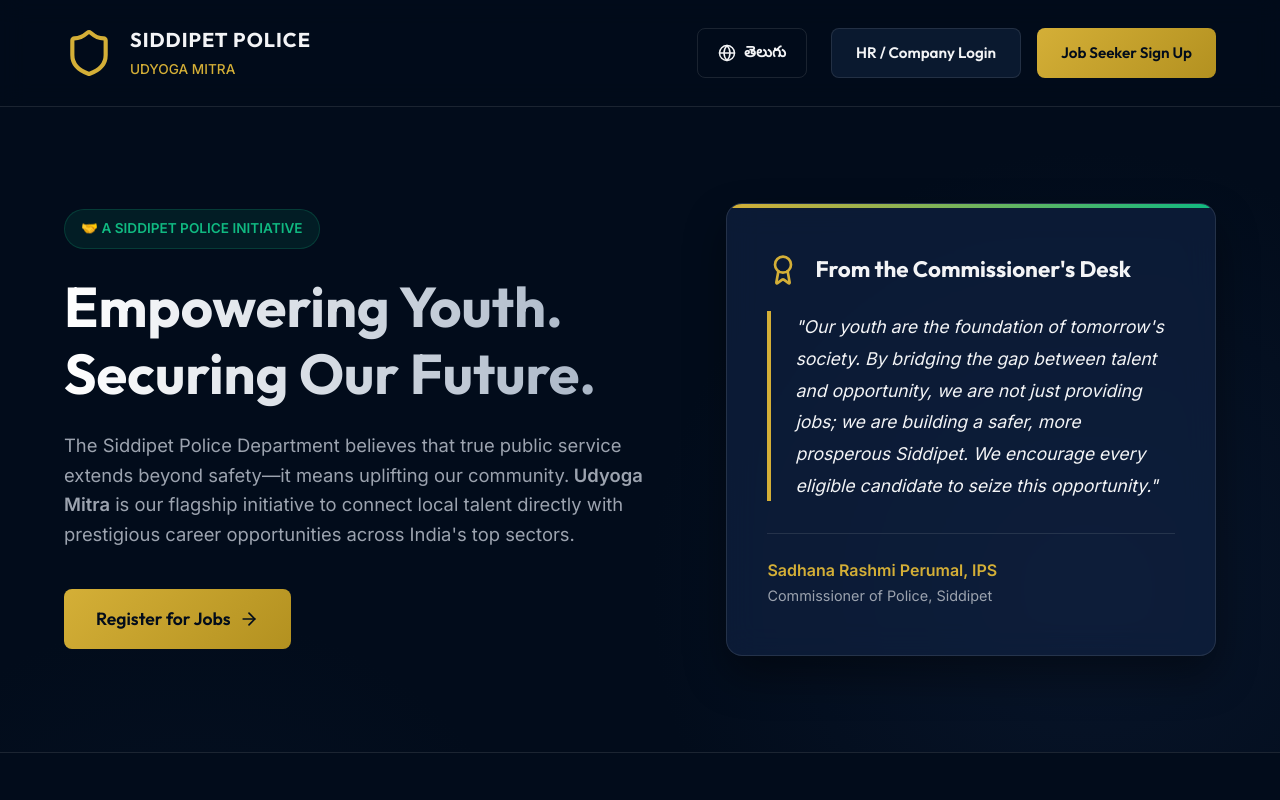
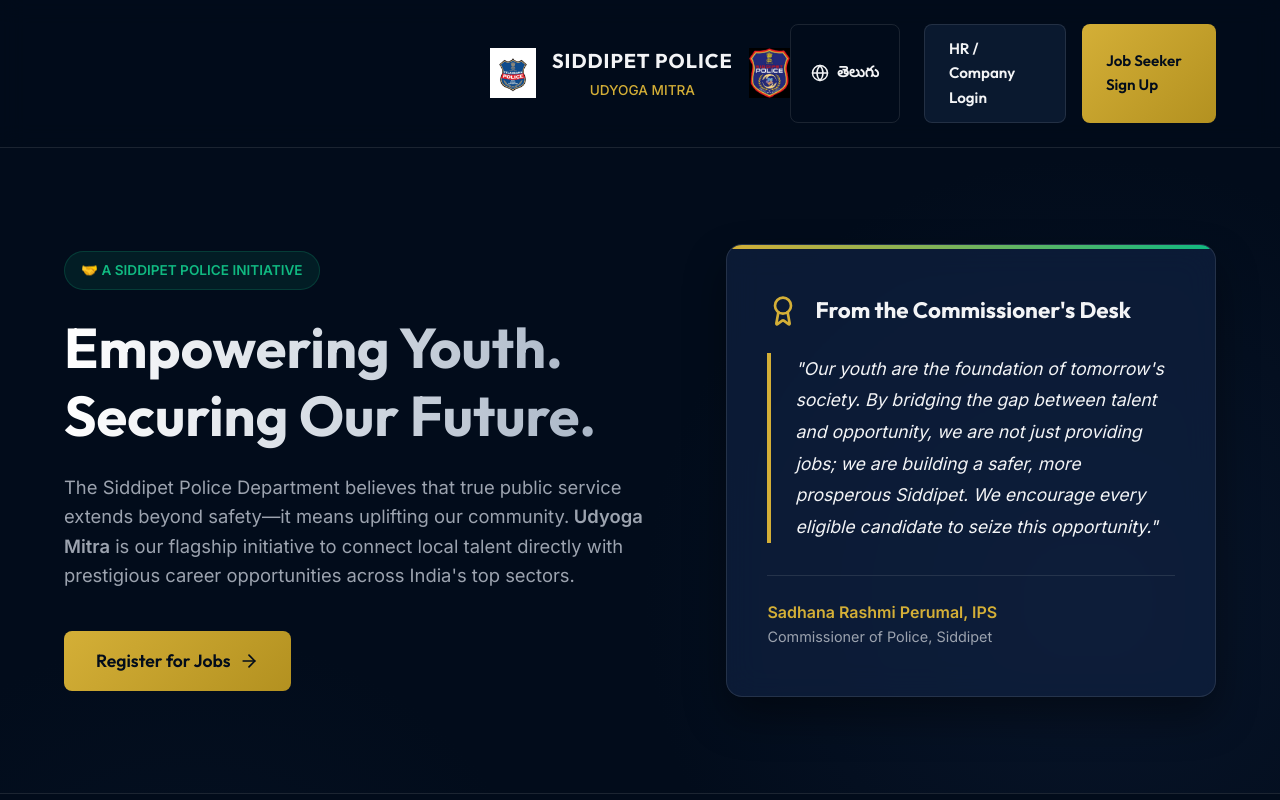
Before and after one commit to GOODBOYKITTU272/police-job-baord-, a React (Vite) app: page / in a window 1280 px wide. Shown: the top 800 px of the page. Built offline with nearby package versions, Linux system fonts and the light colour scheme.

Commit message:
added police logo

```diff
--- a/src/App.jsx
+++ b/src/App.jsx
@@ -84,12 +84,14 @@
     <div className="app-container">
       {/* Navbar */}
       <nav className="navbar">
+        <div className="nav-spacer"></div>
         <div className="logo-section">
-          <Shield className="police-logo" color="#D4AF37" size={40} />
+          <img src="/telanganapolicelogo.jpeg" alt="Telangana Police Logo" className="police-logo" />
           <div className="logo-text">
             <h1>{t.policeTitle}</h1>
             <span>{t.udyogaMitra}</span>
           </div>
+          <img src="/siddipetpolicelogo.jpeg" alt="Siddipet Police Logo" className="police-logo" />
         </div>
         <div className="nav-actions">
           <button
@@ -123,7 +125,7 @@
         {/* Left Column: Main Messaging */}
         <div className="hero-content">
           <div className="hero-badge">{t.initiative}</div>
-          <h2>{t.heroTitle1}<br/>{t.heroTitle2}</h2>
+          <h2>{t.heroTitle1}<br />{t.heroTitle2}</h2>
           <p className="hero-description">
             {lang === 'en' ? (
               <>
@@ -139,7 +141,7 @@
           </p>
           <div className="hero-actions">
             <a href="https://careers.applywizz.ai/signup" className="btn btn-accent">
-              {t.registerBtn} <ArrowRight size={20} style={{marginLeft: '8px'}} />
+              {t.registerBtn} <ArrowRight size={20} style={{ marginLeft: '8px' }} />
             </a>
           </div>
         </div>
@@ -168,15 +170,15 @@
         </div>
         <div className="features-grid">
           <div className="feature-card sector-card">
-            <h4><ChevronRight color="#D4AF37"/> {t.itTitle}</h4>
+            <h4><ChevronRight color="#D4AF37" /> {t.itTitle}</h4>
             <p>{t.itDesc}</p>
           </div>
           <div className="feature-card sector-card">
-            <h4><ChevronRight color="#D4AF37"/> {t.bankTitle}</h4>
+            <h4><ChevronRight color="#D4AF37" /> {t.bankTitle}</h4>
             <p>{t.bankDesc}</p>
           </div>
           <div className="feature-card sector-card">
-            <h4><ChevronRight color="#D4AF37"/> {t.skillTitle}</h4>
+            <h4><ChevronRight color="#D4AF37" /> {t.skillTitle}</h4>
             <p>{t.skillDesc}</p>
           </div>
         </div>
--- a/src/index.css
+++ b/src/index.css
@@ -53,16 +53,25 @@
   z-index: 100;
 }
 
+.nav-spacer {
+  flex: 1;
+}
+
 .logo-section {
   display: flex;
   align-items: center;
   gap: 1rem;
+  flex: 0 1 auto;
 }
 
 .police-logo {
   height: 50px;
   width: auto;
   flex-shrink: 0;
+}
+
+.logo-text {
+  text-align: center;
 }
 
 .logo-text h1 {
@@ -82,6 +91,8 @@
 .nav-actions {
   display: flex;
   gap: 1rem;
+  flex: 1;
+  justify-content: flex-end;
 }
 
 .btn {
@@ -376,6 +387,9 @@
 }
 
 @media (max-width: 768px) {
+  .nav-spacer {
+    display: none;
+  }
   .navbar {
     flex-direction: column;
     gap: 1.5rem;
```
Also changed, not shown: public/siddipetpolicelogo.jpeg (added), public/telanganapolicelogo.jpeg (added).
